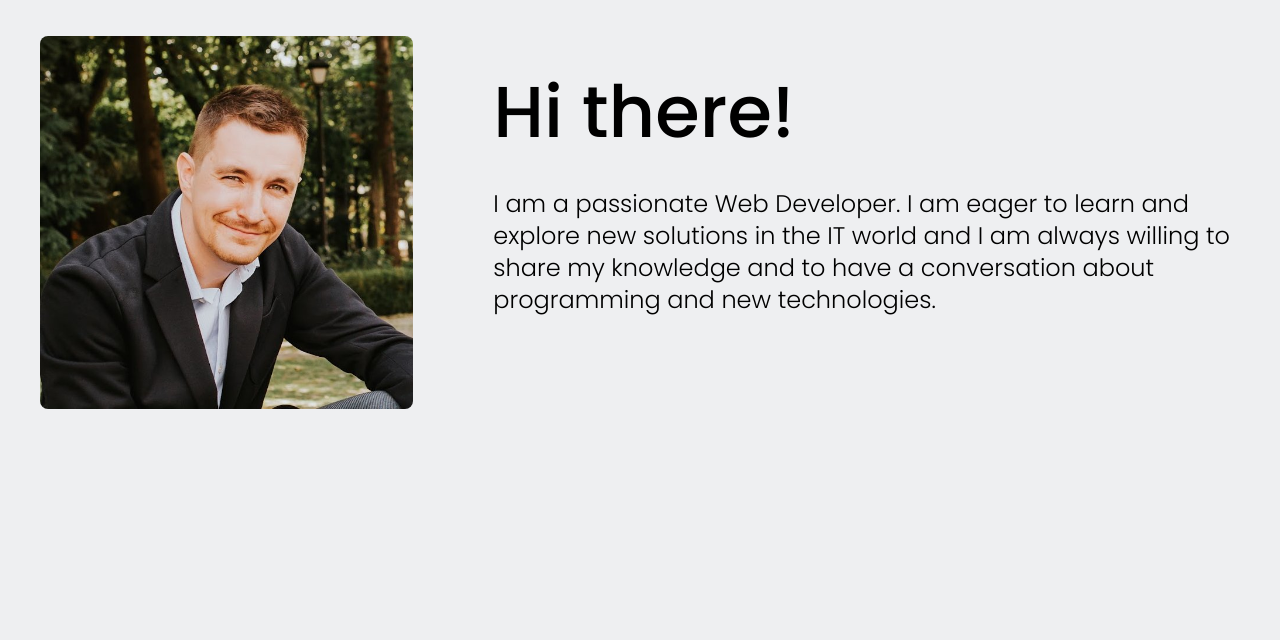
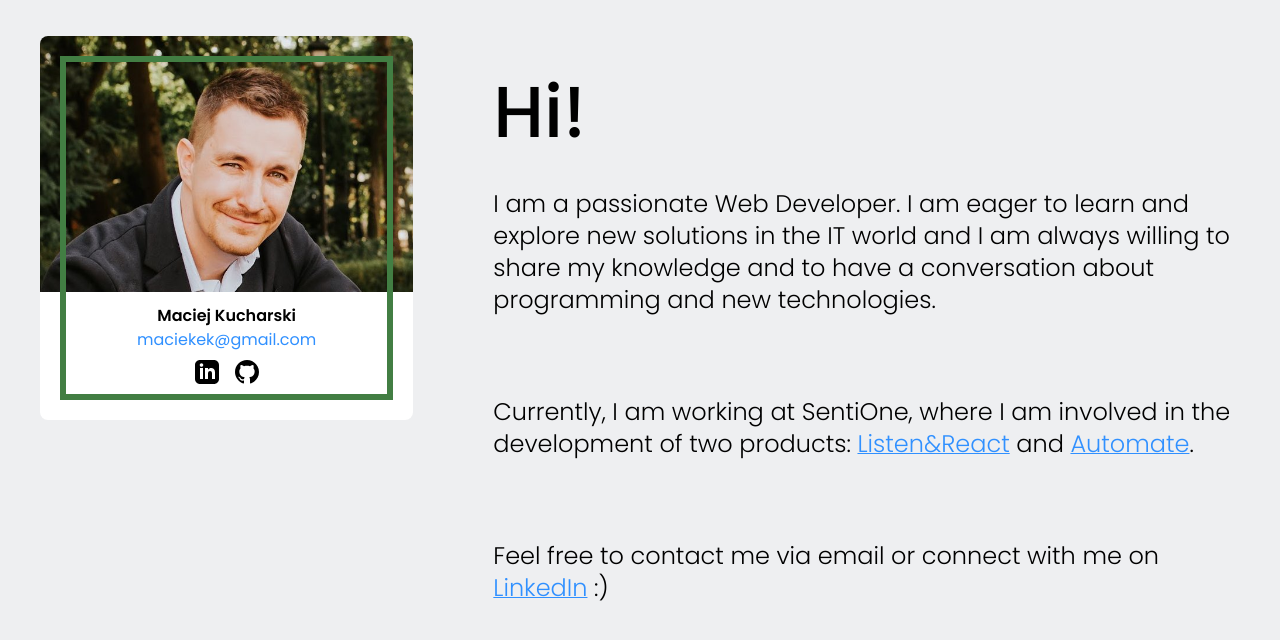
Before and after one commit to Maciekek/home-page, a Next.js app: page / in a window 1280 px wide. Shown: the top 640 px of the page. Built offline with nearby package versions, Linux system fonts and the light colour scheme.

Commit message:
add some animation, add about me text

```diff
--- /dev/null
+++ b/components/Icons.tsx
@@ -0,0 +1,29 @@
+import React from "react";
+
+const LinkedInIcon = () => {
+  return (
+    <svg
+      xmlns="http://www.w3.org/2000/svg"
+      width="24"
+      height="24"
+      viewBox="0 0 24 24"
+    >
+      <path d="M19 0h-14c-2.761 0-5 2.239-5 5v14c0 2.761 2.239 5 5 5h14c2.762 0 5-2.239 5-5v-14c0-2.761-2.238-5-5-5zm-11 19h-3v-11h3v11zm-1.5-12.268c-.966 0-1.75-.79-1.75-1.764s.784-1.764 1.75-1.764 1.75.79 1.75 1.764-.783 1.764-1.75 1.764zm13.5 12.268h-3v-5.604c0-3.368-4-3.113-4 0v5.604h-3v-11h3v1.765c1.396-2.586 7-2.777 7 2.476v6.759z" />
+    </svg>
+  );
+};
+
+const GitHubIcon = () => {
+  return (
+    <svg
+      xmlns="http://www.w3.org/2000/svg"
+      width="24"
+      height="24"
+      viewBox="0 0 24 24"
+    >
+      <path d="M12 0c-6.626 0-12 5.373-12 12 0 5.302 3.438 9.8 8.207 11.387.599.111.793-.261.793-.577v-2.234c-3.338.726-4.033-1.416-4.033-1.416-.546-1.387-1.333-1.756-1.333-1.756-1.089-.745.083-.729.083-.729 1.205.084 1.839 1.237 1.839 1.237 1.07 1.834 2.807 1.304 3.492.997.107-.775.418-1.305.762-1.604-2.665-.305-5.467-1.334-5.467-5.931 0-1.311.469-2.381 1.236-3.221-.124-.303-.535-1.524.117-3.176 0 0 1.008-.322 3.301 1.23.957-.266 1.983-.399 3.003-.404 1.02.005 2.047.138 3.006.404 2.291-1.552 3.297-1.23 3.297-1.23.653 1.653.242 2.874.118 3.176.77.84 1.235 1.911 1.235 3.221 0 4.609-2.807 5.624-5.479 5.921.43.372.823 1.102.823 2.222v3.293c0 .319.192.694.801.576 4.765-1.589 8.199-6.086 8.199-11.386 0-6.627-5.373-12-12-12z" />
+    </svg>
+  );
+};
+
+export { LinkedInIcon, GitHubIcon };
--- /dev/null
+++ b/components/ProfileCard.tsx
@@ -0,0 +1,84 @@
+import React, { useCallback, useEffect, useState } from "react";
+import { SocialTile } from "./SocialTile";
+import { GitHubIcon, LinkedInIcon } from "./Icons";
+
+const ProfileCard = () => {
+  const [perspective, setPerspective] = useState({
+    xHalf: 0,
+    yHalf: 0,
+    yStart: 0,
+    xStart: 0,
+  });
+
+  const onMouseMove = useCallback(
+    (event: MouseEvent) => {
+      const x = event.clientX - (perspective.xHalf + perspective.xStart);
+      const y = event.clientY - (perspective.yHalf + perspective.yStart);
+
+      (
+        document.querySelector(".profile")! as HTMLElement
+      ).style.transform = `rotateY(${+x / 90}deg) rotateX(${+-y / 90}deg)`;
+
+      (
+        document.querySelector(".profile__border")! as HTMLElement
+      ).style.transform = `translateX(${-x / 350}%) translateY(${-y / 350}%)`;
+    },
+    [perspective]
+  );
+
+  useEffect(() => {
+    setPerspective({
+      xHalf: window.innerWidth / 2,
+      yHalf: window.innerHeight / 2,
+      yStart: 0,
+      xStart: 0,
+    });
+  }, []);
+
+  useEffect(() => {
+    window.addEventListener("mousemove", onMouseMove);
+
+    return () => {
+      window.removeEventListener("mousemove", onMouseMove);
+    };
+  }, [onMouseMove]);
+
+  return (
+    <div style={{ perspective: "1000px" }}>
+      <div className={"profile relative bg-white h-96 rounded-lg"}>
+        <div className={"h-64 overflow-hidden rounded-t-lg"}>
+          <img
+            id={"user-image"}
+            className={"rounded-lg object-contain mt-[-5%]"}
+            src="/me.jpg"
+            alt="This is my photo"
+          />
+        </div>
+        <div className={"profile__border"} />
+        <div className={"text-center mt-3 z-30 relative"}>
+          <div className={"font-semibold  "}>Maciej Kucharski</div>
+          <div>
+            <a
+              href="mailto:maciekek@gmail.com"
+              target="_blank"
+              rel="noreferrer"
+            >
+              maciekek@gmail.com
+            </a>
+          </div>
+          <div className={"flex justify-center"}>
+            <SocialTile url={"https://www.linkedin.com/in/maciekek/"}>
+              <LinkedInIcon />
+            </SocialTile>
+
+            <SocialTile url={"https://github.com/maciekek"}>
+              <GitHubIcon />
+            </SocialTile>
+          </div>
+        </div>
+      </div>
+    </div>
+  );
+};
+
+export { ProfileCard };
--- /dev/null
+++ b/components/SocialTile.tsx
@@ -0,0 +1,22 @@
+import React, { ReactNode } from "react";
+import { LinkedInIcon } from "./Icons";
+
+const SocialTile = ({
+  url,
+  children,
+}: {
+  url: string;
+  children: ReactNode;
+}) => {
+  return (
+    <div
+      className={`h-8 w-8 rounded-lg flex justify-center items-center cursor-pointer mt-1 ml-1 mr-1 pl-1 pr-1`}
+    >
+      <a href={url} target={"_blank"} rel="noreferrer">
+        {children}
+      </a>
+    </div>
+  );
+};
+
+export { SocialTile };
--- a/package.json
+++ b/package.json
@@ -9,6 +9,7 @@
     "lint": "next lint"
   },
   "dependencies": {
+    "@vercel/analytics": "^1.0.2",
     "next": "12.3.1",
     "react": "18.2.0",
     "react-dom": "18.2.0",
--- a/pages/_app.tsx
+++ b/pages/_app.tsx
@@ -1,8 +1,14 @@
 import type { AppProps } from "next/app";
 import "../styles/globals.css";
+import { Analytics } from "@vercel/analytics/react";
 
 function MyApp({ Component, pageProps }: AppProps) {
-  return <Component {...pageProps} />;
+  return (
+    <>
+      <Component {...pageProps} />
+      <Analytics />
+    </>
+  );
 }
 
 export default MyApp;
--- a/pages/index.tsx
+++ b/pages/index.tsx
@@ -1,8 +1,7 @@
 import type { NextPage } from "next";
 import Head from "next/head";
-import NavigationBar from "../components/NavigationBar";
 import Section from "../components/Section";
-import Image from "next/image";
+import { ProfileCard } from "../components/ProfileCard";
 
 const Home: NextPage = () => {
   return (
@@ -16,31 +15,56 @@ const Home: NextPage = () => {
           href="https://fonts.googleapis.com/css2?family=Poppins:ital,wght@0,100;0,200;0,300;0,400;0,500;0,600;0,700;0,800;0,900;1,100;1,200;1,300;1,400;1,500;1,600;1,700;1,800&display=swap"
           rel="stylesheet"
         />
-
         <meta name="description" content="Maciej's home page" />
       </Head>
-
-      {/*<NavigationBar />*/}
 
       <main className={"pt-9"}>
         <Section>
           <div className={"lg:grid-cols-[1fr_2fr] grid gap-20 sm:grid-cols-1 "}>
-            <Image
-              className={"rounded-lg max-w-4xl"}
-              src="/me.jpg"
-              layout={"responsive"}
-              alt="Hello, this is me!"
-              height={"400px"}
-              width={"400px"}
-            />
+            <ProfileCard />
 
             <div>
-              <div className={"text-7xl font-medium pt-10 "}>Hi there!</div>
+              <div className={"text-7xl font-medium pt-10 "}>Hi!</div>
               <div className={"text-2xl font-light py-10 "}>
                 I am a passionate Web Developer. I am eager to learn and explore
                 new solutions in the IT world and I am always willing to share
                 my knowledge and to have a conversation about programming and
                 new technologies.
+              </div>
+
+              <div className={"text-2xl max-w-prose font-light py-10 "}>
+                Currently, I am working at SentiOne, where I am involved in the
+                development of two products:{" "}
+                <a
+                  href="https://sentione.com/features/listen"
+                  rel="noreferrer"
+                  target={"_blank"}
+                  className={"underline decoration-1"}
+                >
+                  Listen&React
+                </a>{" "}
+                and{" "}
+                <a
+                  className={"underline decoration-1"}
+                  href="https://sentione.com/features/automate"
+                  rel="noreferrer"
+                  target={"_blank"}
+                >
+                  Automate
+                </a>
+                .
+              </div>
+              <div className={"text-2xl font-light py-10 "}>
+                Feel free to contact me via email or connect with me on{" "}
+                <a
+                  className={"underline decoration-1"}
+                  href="https://www.linkedin.com/in/maciekek/"
+                  rel="noreferrer"
+                  target={"_blank"}
+                >
+                  LinkedIn
+                </a>{" "}
+                :)
               </div>
             </div>
           </div>
--- a/styles/globals.css
+++ b/styles/globals.css
@@ -6,3 +6,19 @@ body {
   background-color: #eeeff1;
   font-family: poppins, 'sans-serif';
 }
+
+.profile__border {
+  border: 6px solid #427e43;
+  position: absolute;
+  top: 20px;
+  left: 20px;
+  bottom: 20px;
+  right: 20px;
+  z-index: 10;
+}
+
+a {
+  color: #3090ff;
+  text-decoration: none;
+  position: relative;
+}
```
Also changed, not shown: 1 other file (tests, documents, lock files or other folders).
